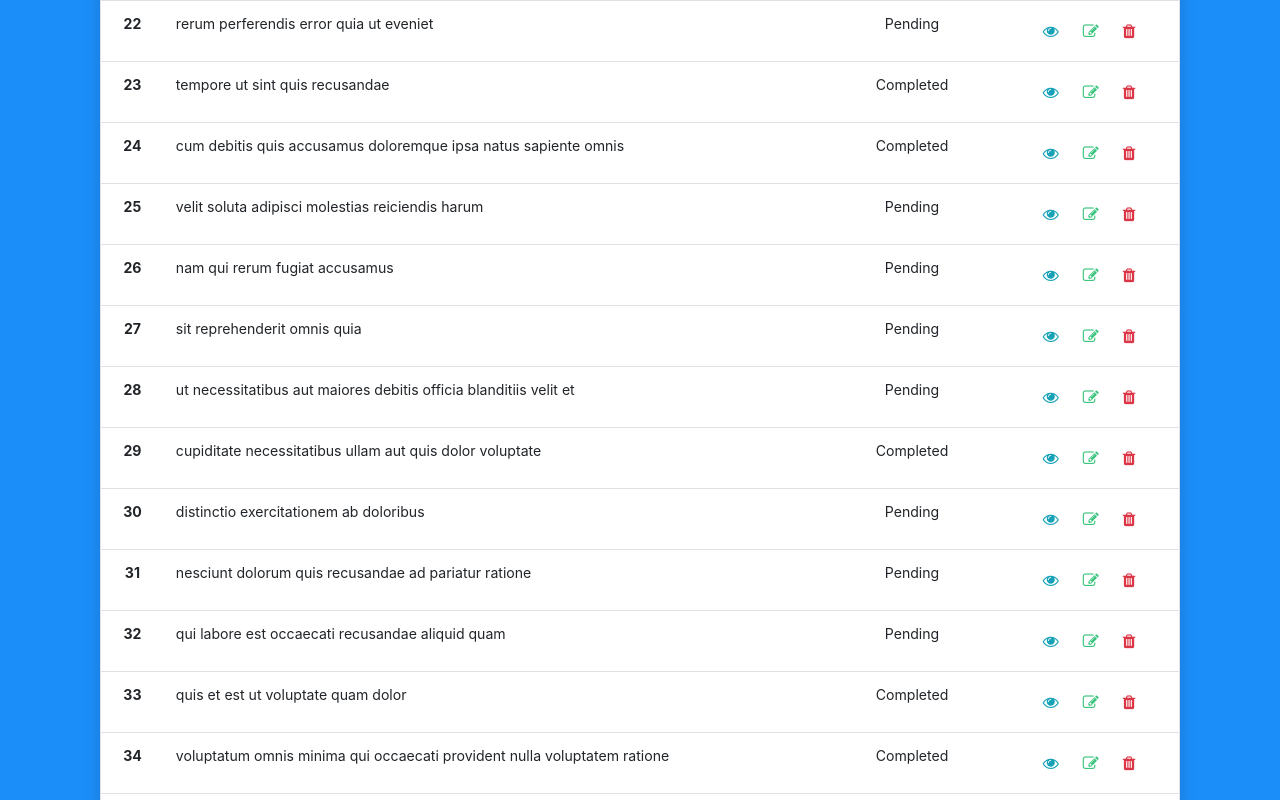
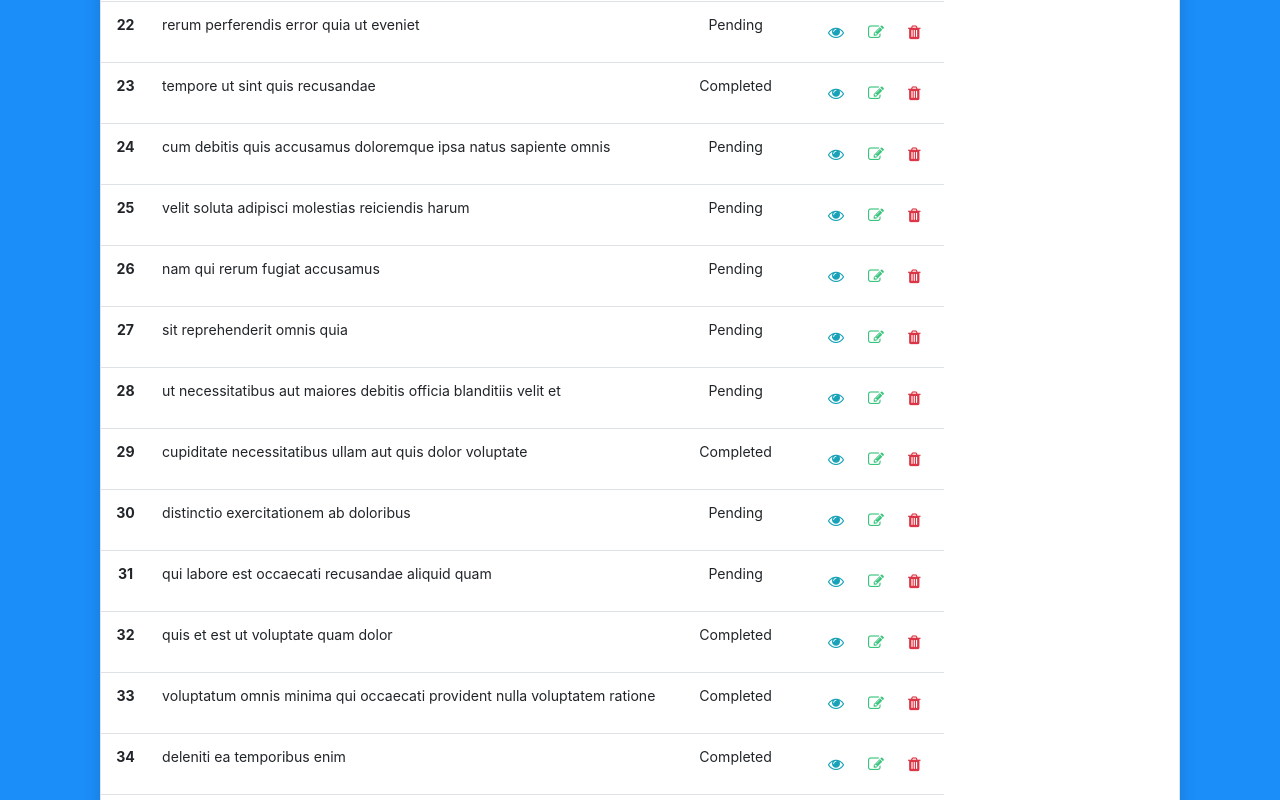
Before and after one commit to sachinpatil02/ReactJs-Workflows, a React (Create React App) app: page /tasks/add in a window 1280 px wide. Shown: the part 1480-2280 px from the top of the page. Built offline with nearby package versions, Linux system fonts and the light colour scheme; data requests are answered from the project's data file.

Commit message:
Classes updated

```diff
--- a/db.json
+++ b/db.json
@@ -10,7 +10,7 @@
       "userId": 1,
       "id": 19,
       "title": "Client Meeting at 11 AM",
-      "completed": "New"
+      "completed": "Pending"
     },
     {
       "userId": 1,
@@ -142,7 +142,7 @@
       "userId": 3,
       "id": 44,
       "title": "cum debitis quis accusamus doloremque ipsa natus sapiente omnis",
-      "completed": "Completed"
+      "completed": "Pending"
     },
     {
       "userId": 3,
@@ -178,12 +178,6 @@
       "userId": 3,
       "id": 51,
       "title": "distinctio exercitationem ab doloribus",
-      "completed": "Pending"
-    },
-    {
-      "userId": 3,
-      "id": 52,
-      "title": "nesciunt dolorum quis recusandae ad pariatur ratione",
       "completed": "Pending"
     },
     {
@@ -605,252 +599,6 @@
       "id": 128,
       "title": "eius omnis est qui voluptatem autem",
       "completed": "Pending"
-    },
-    {
-      "userId": 7,
-      "id": 129,
-      "title": "rerum culpa quis harum",
-      "completed": "Pending"
-    },
-    {
-      "userId": 7,
-      "id": 130,
-      "title": "nulla aliquid eveniet harum laborum libero alias ut unde",
-      "completed": "Completed"
-    },
-    {
-      "userId": 7,
-      "id": 131,
-      "title": "qui ea incidunt quis",
-      "completed": "Pending"
-    },
-    {
-      "userId": 7,
-      "id": 132,
-      "title": "qui molestiae voluptatibus velit iure harum quisquam",
-      "completed": "Completed"
-    },
-    {
-      "userId": 7,
-      "id": 133,
-      "title": "et labore eos enim rerum consequatur sunt",
-      "completed": "Completed"
-    },
-    {
-      "userId": 7,
-      "id": 134,
-      "title": "molestiae doloribus et laborum quod ea",
-      "completed": "Pending"
-    },
-    {
-      "userId": 7,
-      "id": 135,
-      "title": "facere ipsa nam eum voluptates reiciendis vero qui",
-      "completed": "Pending"
-    },
-    {
-      "userId": 7,
-      "id": 136,
-      "title": "asperiores illo tempora fuga sed ut quasi adipisci",
-      "completed": "Pending"
-    },
-    {
-      "userId": 7,
-      "id": 137,
-      "title": "qui sit non",
-      "completed": "Pending"
-    },
-    {
-      "userId": 7,
-      "id": 138,
-      "title": "placeat minima consequatur rem qui ut",
-      "completed": "Completed"
-    },
-    {
-      "userId": 7,
-      "id": 139,
-      "title": "consequatur doloribus id possimus voluptas a voluptatem",
-      "completed": "Pending"
-    },
-    {
-      "userId": 7,
-      "id": 140,
-      "title": "aut consectetur in blanditiis deserunt quia sed laboriosam",
-      "completed": "Completed"
-    },
-    {
-      "userId": 8,
-      "id": 141,
-      "title": "explicabo consectetur debitis voluptates quas quae culpa rerum non",
-      "completed": "Completed"
-    },
-    {
-      "userId": 8,
-      "id": 142,
-      "title": "maiores accusantium architecto necessitatibus reiciendis ea aut",
-      "completed": "Completed"
-    },
-    {
-      "userId": 8,
-      "id": 143,
-      "title": "eum non recusandae cupiditate animi",
-      "completed": "Pending"
-    },
-    {
-      "userId": 8,
-      "id": 144,
-      "title": "ut eum exercitationem sint",
-      "completed": "Pending"
-    },
-    {
-      "userId": 8,
-      "id": 145,
-      "title": "beatae qui ullam incidunt voluptatem non nisi aliquam",
-      "completed": "Pending"
-    },
-    {
-      "userId": 8,
-      "id": 146,
-      "title": "molestiae suscipit ratione nihil odio libero impedit vero totam",
-      "completed": "Completed"
-    },
-    {
-      "userId": 8,
-      "id": 147,
-      "title": "eum itaque quod reprehenderit et facilis dolor autem ut",
-      "completed": "Completed"
-    },
-    {
-      "userId": 8,
-      "id": 148,
-      "title": "esse quas et quo quasi exercitationem",
-      "completed": "Pending"
-    },
-    {
-      "userId": 8,
-      "id": 149,
-      "title": "animi voluptas quod perferendis est",
-      "completed": "Pending"
-    },
-    {
-      "userId": 8,
-      "id": 150,
-      "title": "eos amet tempore laudantium fugit a",
-      "completed": "Pending"
-    },
-    {
-      "userId": 8,
-      "id": 151,
-      "title": "accusamus adipisci dicta qui quo ea explicabo sed vero",
-      "completed": "Completed"
-    },
-    {
-      "userId": 8,
-      "id": 152,
-      "title": "odit eligendi recusandae doloremque cumque non",
-      "completed": "Pending"
-    },
-    {
-      "userId": 8,
-      "id": 153,
-      "title": "ea aperiam consequatur qui repellat eos",
-      "completed": "Pending"
-    },
-    {
-      "userId": 8,
-      "id": 154,
-      "title": "rerum non ex sapiente",
-      "completed": "Completed"
-    },
-    {
-      "userId": 8,
-      "id": 155,
-      "title": "voluptatem nobis consequatur et assumenda magnam",
-      "completed": "Completed"
-    },
-    {
-      "userId": 8,
-      "id": 156,
-      "title": "nam quia quia nulla repellat assumenda quibusdam sit nobis",
-      "completed": "Completed"
-    },
-    {
-      "userId": 8,
-      "id": 157,
-      "title": "dolorem veniam quisquam deserunt repellendus",
-      "completed": "Completed"
-    },
-    {
-      "userId": 8,
-      "id": 158,
-      "title": "debitis vitae delectus et harum accusamus aut deleniti a",
-      "completed": "Completed"
-    },
-    {
-      "userId": 8,
-      "id": 159,
-      "title": "debitis adipisci quibusdam aliquam sed dolore ea praesentium nobis",
-      "completed": "Completed"
-    },
-    {
-      "userId": 8,
-      "id": 160,
-      "title": "et praesentium aliquam est",
-      "completed": "Pending"
-    },
-    {
-      "userId": 9,
-      "id": 161,
-      "title": "ex hic consequuntur earum omnis alias ut occaecati culpa",
-      "completed": "Completed"
-    },
-    {
-      "userId": 9,
-      "id": 162,
-      "title": "omnis laboriosam molestias animi sunt dolore",
-      "completed": "Completed"
-    },
-    {
-      "userId": 9,
-      "id": 163,
-      "title": "natus corrupti maxime laudantium et voluptatem laboriosam odit",
-      "completed": "Pending"
-    },
-    {
-      "userId": 9,
-      "id": 164,
-      "title": "reprehenderit quos aut aut consequatur est sed",
-      "completed": "Pending"
-    },
-    {
-      "userId": 9,
-      "id": 165,
-      "title": "fugiat perferendis sed aut quidem",
-      "completed": "Pending"
-    },
-    {
-      "userId": 9,
-      "id": 166,
-      "title": "quos quo possimus suscipit minima ut",
-      "completed": "Pending"
-    },
-    {
-      "userId": 9,
-      "id": 167,
-      "title": "et quis minus quo a asperiores molestiae",
-      "completed": "Pending"
-    },
-    {
-      "userId": 9,
-      "id": 168,
-      "title": "recusandae quia qui sunt libero",
-      "completed": "Pending"
-    },
-    {
-      "userId": 9,
-      "id": 169,
-      "title": "ea odio perferendis officiis",
-      "completed": "Completed"
     }
   ]
 }
--- a/src/components/AddTask.js
+++ b/src/components/AddTask.js
@@ -23,7 +23,7 @@ const Home = () => {
     <div className="container">
       <div className="py-4">
         <h1 class="text-white display-5">All Tasks</h1>
-        <table className="table border shadow table-hover">
+        <table className="table table-responsive border shadow table-hover">
           <thead className="thead-dark text-center">
             <tr>
               <th scope="col">#</th>
--- a/src/components/EditeTask.js
+++ b/src/components/EditeTask.js
@@ -31,7 +31,7 @@ const EditTask = () => {
   };
   return (
     <div className="d-flex justify-content-center">
-      <div className="card col-8 p-5">
+      <div className="card col-md-8 col-sm-12 p-5">
         <h2 className="text-center mb-4">Update Task</h2>
         <form onSubmit={e => onSubmit(e)}>
           <div className="form-group">
--- a/src/components/ViewTask.js
+++ b/src/components/ViewTask.js
@@ -17,8 +17,8 @@ const Task = () => {
   };
   return (
     <div class="d-flex justify-content-center">
-    <div className="card col-8 p-5">
-      <Link className="btn btn-outline-primary col-3 pull-right mb-4" to="/tasks/add">
+    <div className="card col-md-8 col-sm-12 p-5">
+      <Link className="btn btn-outline-primary col-md-3 col-sm-6 pull-right mb-4" to="/tasks/add">
         back to Home
       </Link>
       <h1 className="display-5">Task Id: {id}</h1>
```
